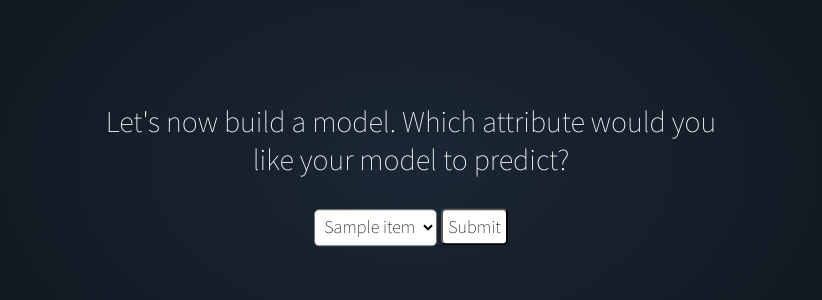
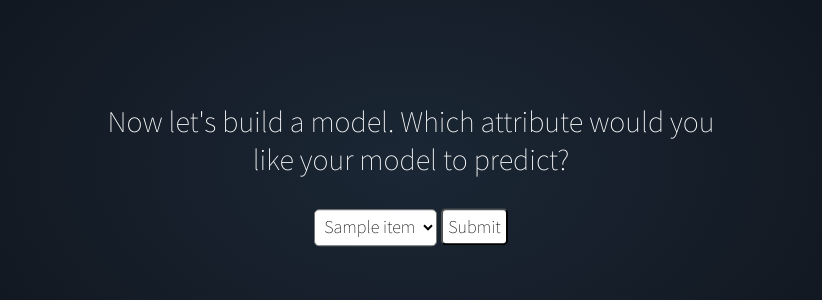
Before and after one commit to michaelbzhu/easyML, a Flask app: template templates/target_prompts.html in a window 1280 px wide. Shown: the part 236-536 px from the top of the page, without its empty margins (229-1051 px from the left). Run offline with Flask 2, Linux system fonts and the light colour scheme; the template is opened without the code that fills it: most values are stand-ins (such as "Sample title", 1, 10 or a date in 2020).

Commit message:
Wording change

```diff
--- a/templates/target_prompts.html
+++ b/templates/target_prompts.html
@@ -10,7 +10,7 @@
   <body>
     <center>
         <div class="content" style="margin: 0; position: absolute; top: 50%; left: 50%; transform: translate(-50%, -50%);">
-            <p style="font-family: 'Source Sans Pro', sans-serif; color: white; font-size: 30px;">Let's now build a model. Which attribute would you like your model to predict?</p>
+            <p style="font-family: 'Source Sans Pro', sans-serif; color: white; font-size: 30px;">Now let's build a model. Which attribute would you like your model to predict?</p>
             <form method="POST" action="/train">
                 <select id="columns" name="columns" class="btn2" style="font-weight: 400;">
                     {% for item in data %}
```
